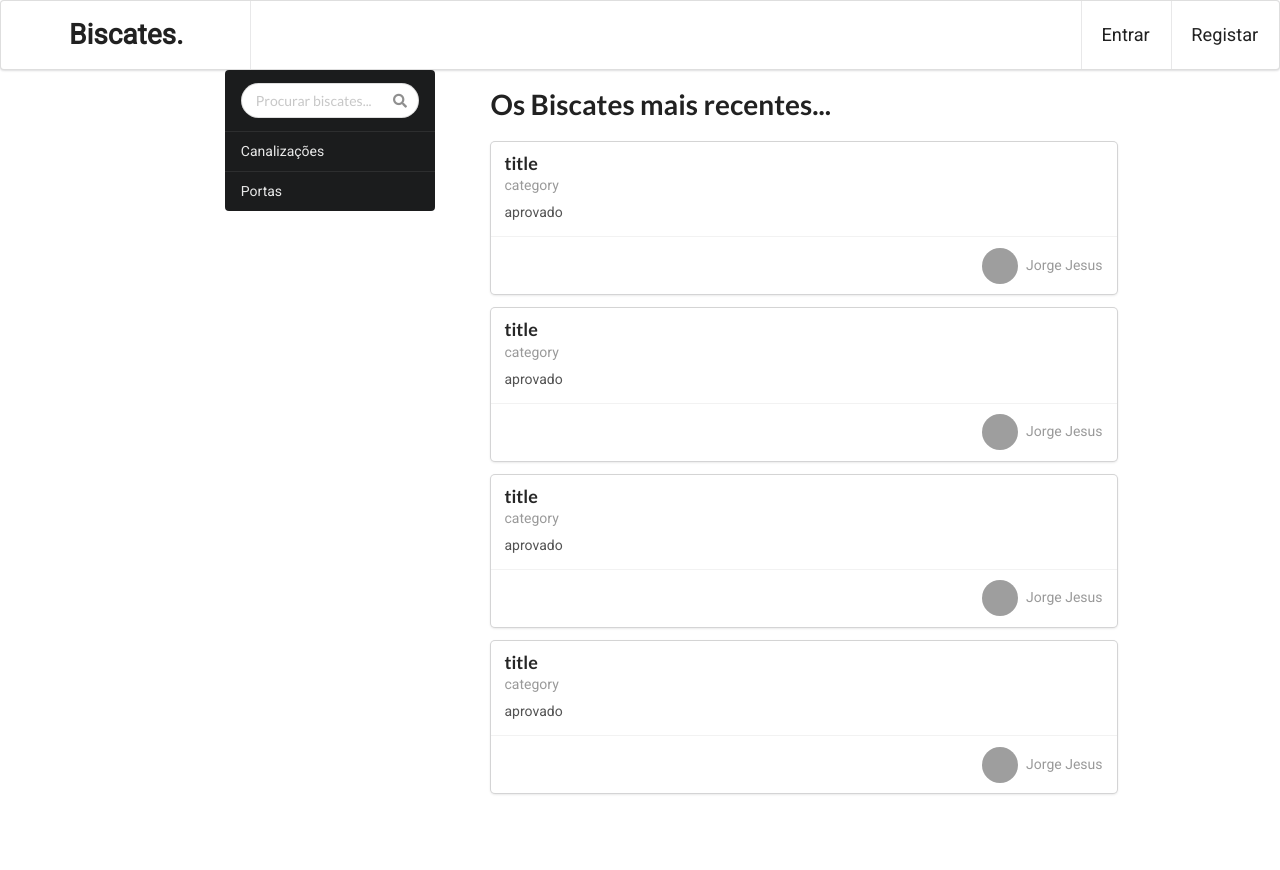
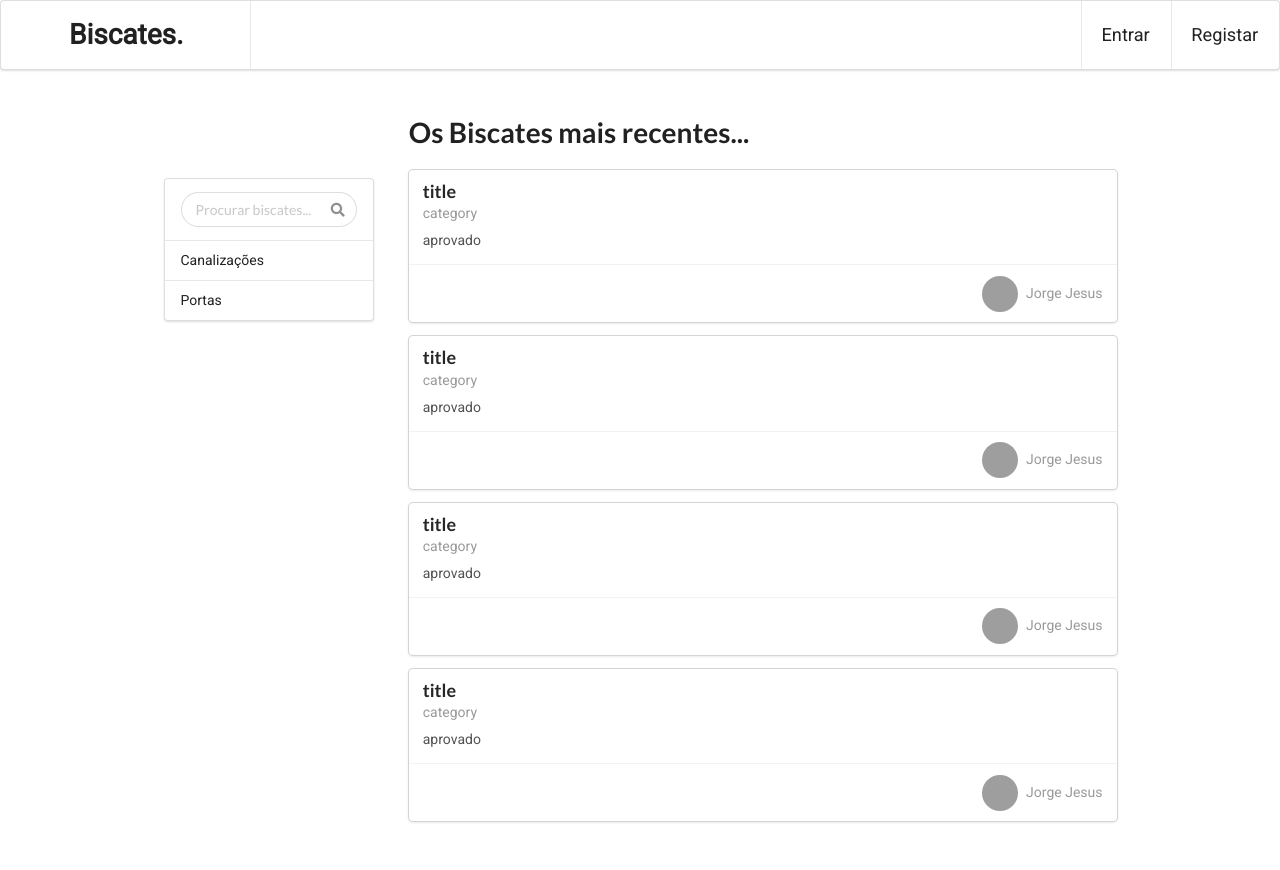
Before and after one commit to makeorbreak-io/biscates, a Flask app: page / in a window 1280 px wide. Run offline with Flask 2, Linux system fonts and the light colour scheme; parts of the project's set-up code (start-up, migrations or seed data) failed here and were passed over; some libraries are stand-ins or nearby versions; grey boxes are pictures that could not be loaded.

Commit message:
Add sidemenu

```diff
--- a/static/css/base.css
+++ b/static/css/base.css
@@ -15,3 +15,7 @@
   font-size: 2rem;
   padding: 0 68px;
 }
+
+#sidemenu {
+  margin-top: 80px;
+}
--- a/templates/base.html
+++ b/templates/base.html
@@ -32,12 +32,15 @@
   <div class="pushable">
     <div id="content" class="pusher">
         <div class="ui grid">
+          <div class="row">
+          </div>
+          <div class="row">
             <div class="two wide column">
             </div>
-          <div class="four wide column">
+            <div class="three wide column">
               {% block sidecontent %} {% endblock %}
             </div>
-          <div class="eight wide column">
+            <div class="nine wide column">
               {% block content %} {% endblock %}
             </div>
             <div class="two wide column">
--- a/templates/homepage.html
+++ b/templates/homepage.html
@@ -3,10 +3,8 @@
 {% block sidecontent %}
 
     <div class="ui grid">
-      <div class="three wide column">
-      </div>
       <div class="ten wide column">
-        <div class="ui visible inverted left vertical menu push">
+        <div id="sidemenu" class="ui visible left vertical menu push">
           <div class="ui item search">
               <div class="ui icon input">
                   <input class="prompt" placeholder="Procurar biscates..." type="text">
@@ -24,7 +22,7 @@
           {% endfor %}
       </div>
       </div>
-      <div class="three wide column">
+      <div class="six wide column">
       </div>
     </div>
 
```
Lines whose indentation alone changed are shown as unchanged.
